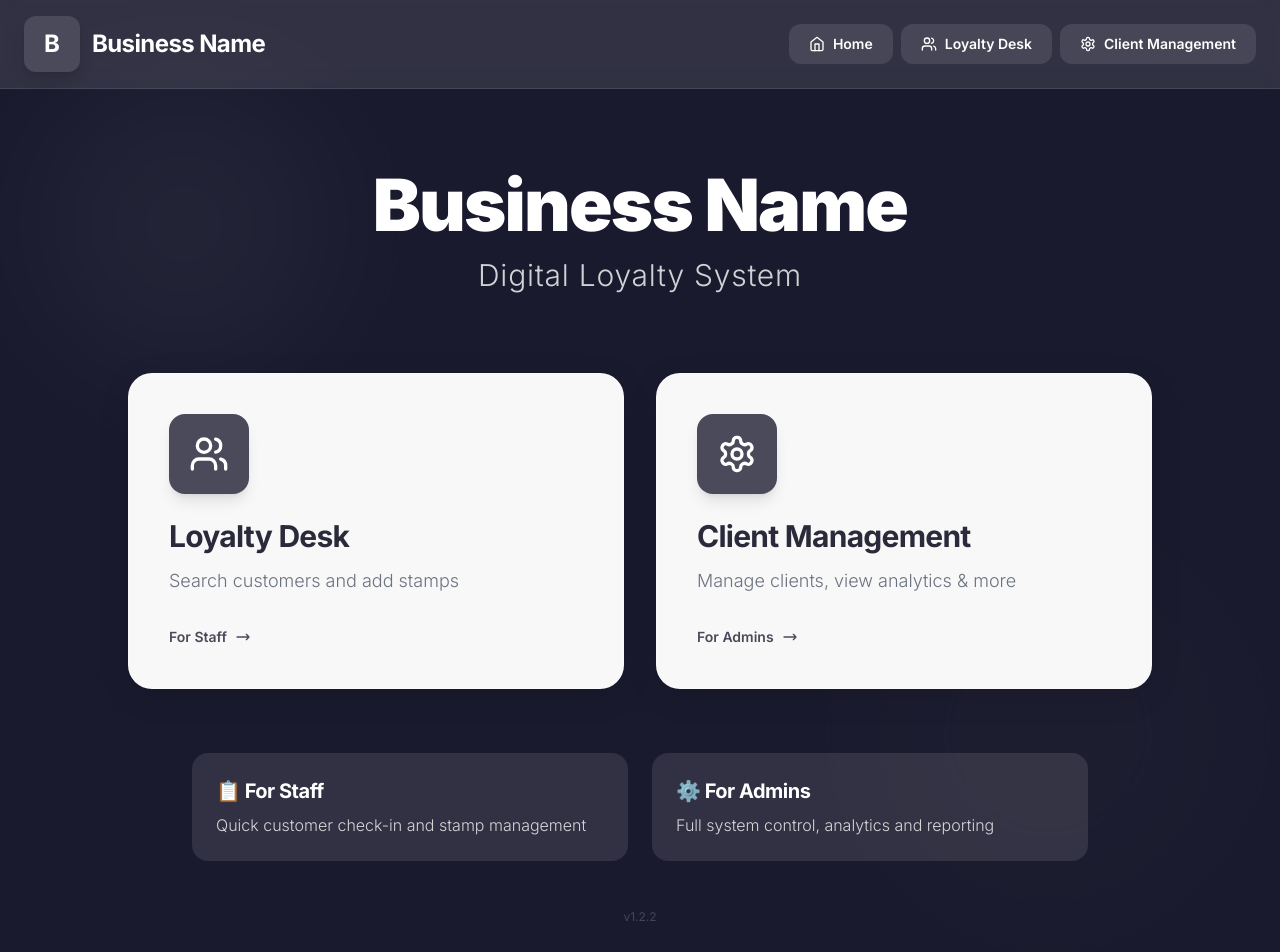
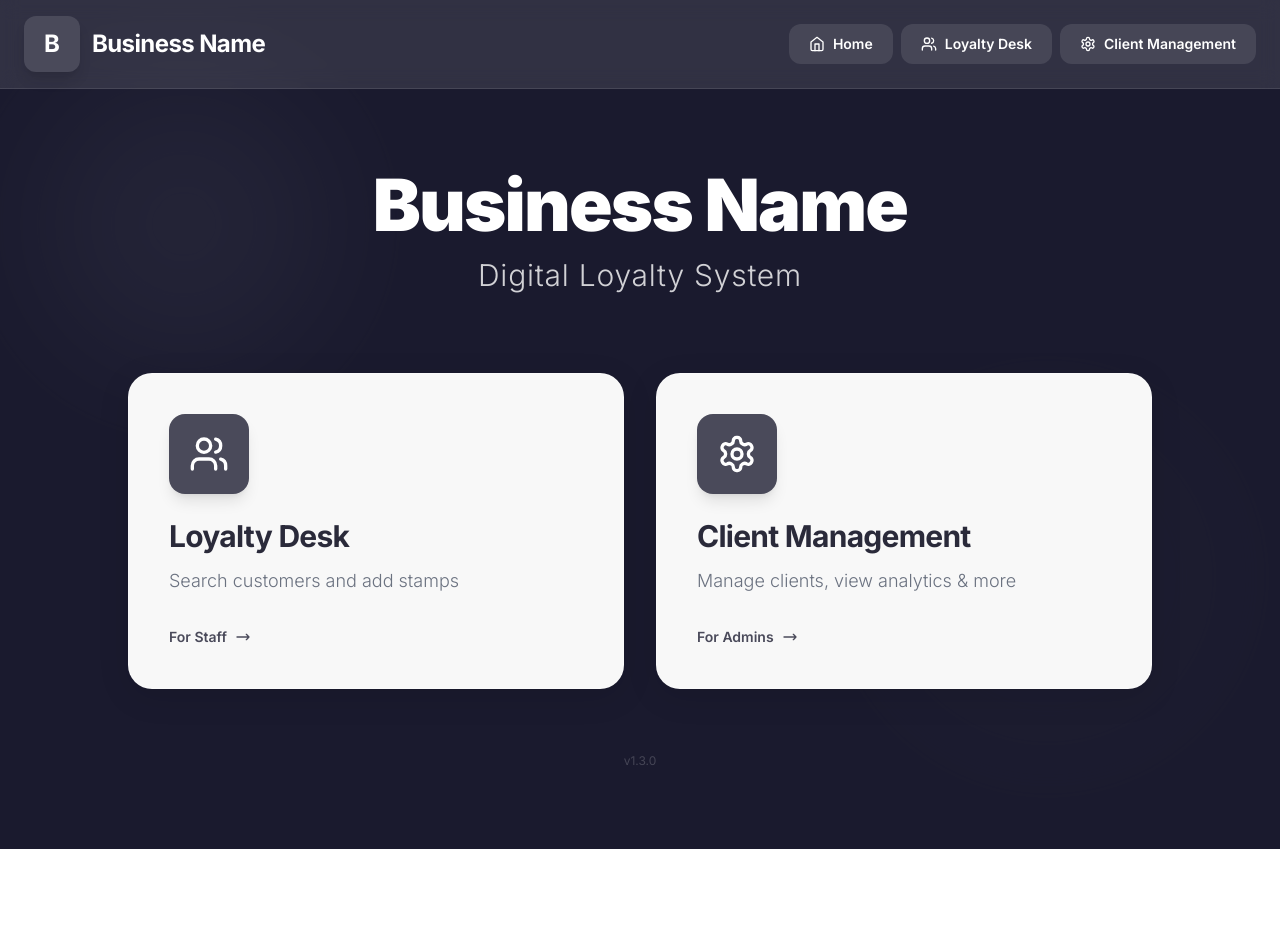
Before and after one commit to sui-ai-11/urban-doggies-loyalty, a React (Vite) app: page / in a window 1280 px wide. Shown: the top 952 px of the page. After the commit the page ends 849 px from the top, so only its background shows below. Built offline with nearby package versions, Linux system fonts and the light colour scheme; no server answers.

Commit message:
Update HomePage.jsx

```diff
--- a/src/pages/HomePage.jsx
+++ b/src/pages/HomePage.jsx
@@ -181,25 +181,7 @@ function HomePage() {
           </a>
         </div>
 
-        {/* Info Sections */}
-        <div className="grid md:grid-cols-2 gap-6 max-w-4xl mx-auto">
-          <div className="rounded-2xl p-6 transition-all animate-fade-in"
-            style={{ backgroundColor: bgIsDark ? 'rgba(255,255,255,0.1)' : 'rgba(0,0,0,0.05)' }}>
-            <h3 className="text-xl font-bold mb-2 tracking-tight" style={{ color: heroText }}>📋 For Staff</h3>
-            <p className="font-light" style={{ color: heroSubtext }}>
-              Quick customer check-in and stamp management
-            </p>
-          </div>
-          <div className="rounded-2xl p-6 transition-all animate-fade-in"
-            style={{ backgroundColor: bgIsDark ? 'rgba(255,255,255,0.1)' : 'rgba(0,0,0,0.05)' }}>
-            <h3 className="text-xl font-bold mb-2 tracking-tight" style={{ color: heroText }}>⚙️ For Admins</h3>
-            <p className="font-light" style={{ color: heroSubtext }}>
-              Full system control, analytics and reporting
-            </p>
-          </div>
-        </div>
-
-        <p className="text-center text-xs mt-12" style={{ color: `${heroText}30` }}>v1.2.2</p>
+        <p className="text-center text-xs mt-12" style={{ color: `${heroText}30` }}>v1.3.0</p>
       </div>
     </div>
   );
```
